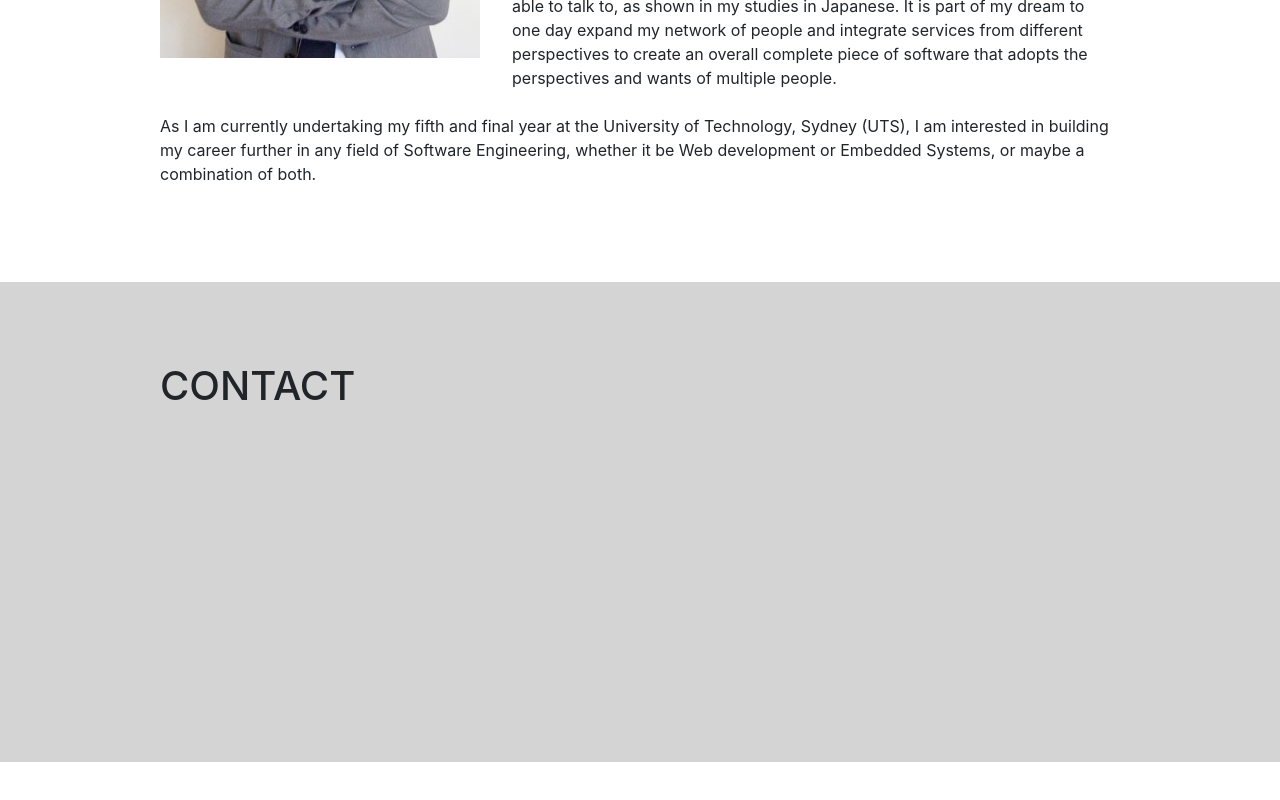
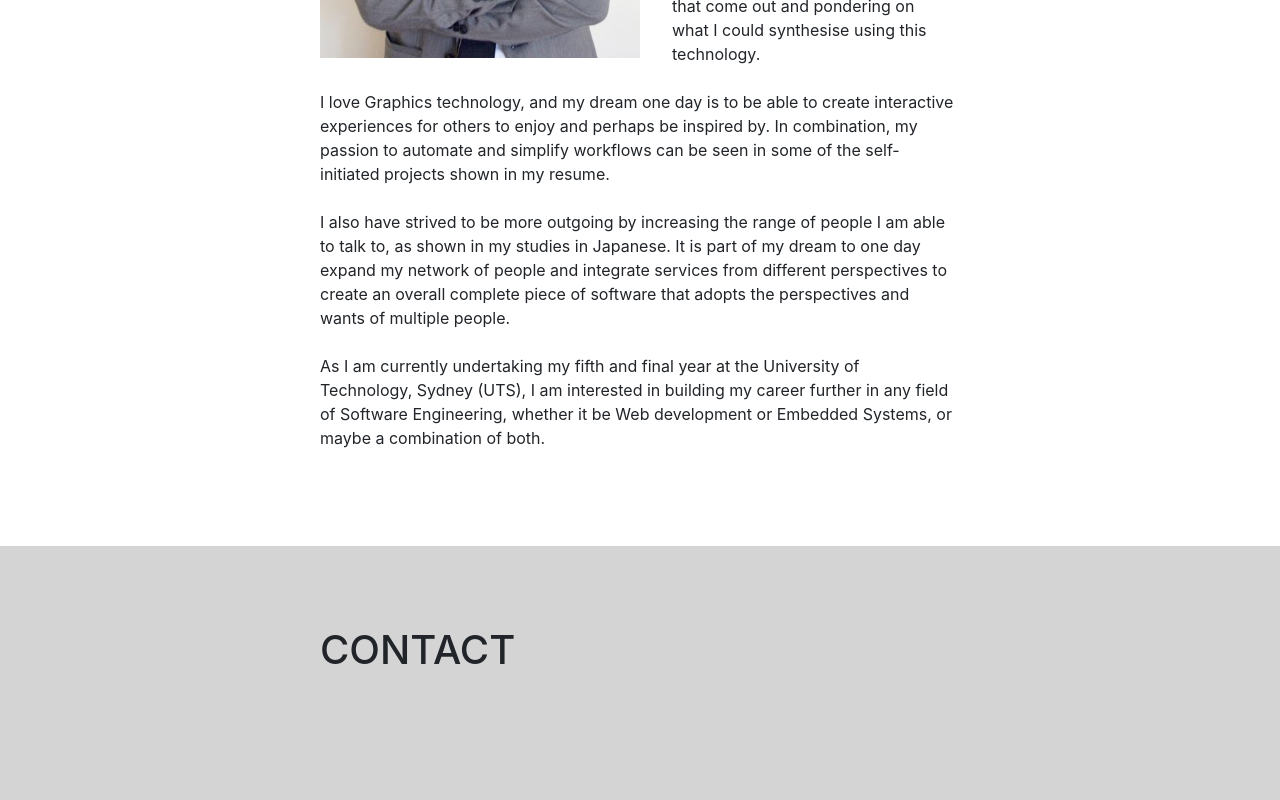
Before and after one commit to Ethanol10/ethan-portfolio, a React (Create React App) app: page / in a window 1280 px wide. Shown: the part 1260-2060 px from the top of the page. Before the commit the page ends 2022 px from the top, so only its background shows below. Built offline with nearby package versions, Linux system fonts and the light colour scheme.

Commit message:
updating spacing

```diff
--- a/src/components/TitleCard.js
+++ b/src/components/TitleCard.js
@@ -1,37 +1,12 @@
-import { makeStyles } from '@mui/styles/';
 import React from 'react';
 import ReactPlayer from 'react-player'
 import Box from '@mui/material/Box';
 import Typography from '@mui/material/Typography'
 import myVideo from '../media/promo.mp4';
-
-const useStyles = makeStyles({
-    //Home page
-    home: {
-        width: '100%',
-        height: '100%',
-        position: 'relative',
-        alignItems: 'center',
-        left: '50%',
-        marginRight: '-50%',
-        transform: 'translate(-50%, 0%)',
-        '& video': {
-        objectFit: 'cover',
-        },
-        zIndex: "-100"
-    },
-    overlay: {
-        position: 'absolute',
-        top: 0,
-        left: 0,
-        width: '100%',
-        height: '100%',
-        backgroundColor: 'rgba(0, 0, 0, 0.5)',
-    },
-});
+import {titleCardStyles} from '../styles/TitleCardStyles.js';
 
 export default function TitleCard(){
-    const classes = useStyles();
+    const classes = titleCardStyles();
     return (
     <div className={classes.home}>
         <ReactPlayer
--- a/src/styles/AboutCardStyle.js
+++ b/src/styles/AboutCardStyle.js
@@ -6,8 +6,8 @@ export const aboutCardStyles = makeStyles( (theme) =>({
         [theme.breakpoints.up("xs")]:{
             paddingTop: "5rem",
             paddingBottom: "5rem",
-            paddingLeft: "2rem",
-            paddingRight: "2rem",
+            paddingLeft: "5rem",
+            paddingRight: "5rem",
             minHeight: "50rem",
         },
         [theme.breakpoints.up('sm')]: {
@@ -15,6 +15,27 @@ export const aboutCardStyles = makeStyles( (theme) =>({
             paddingBottom: "5rem",
             paddingLeft: "10rem",
             paddingRight: "10rem",
+            minHeight: "50rem",
+        },
+        [theme.breakpoints.up('md')]: {
+            paddingTop: "5rem",
+            paddingBottom: "5rem",
+            paddingLeft: "15rem",
+            paddingRight: "15rem",
+            minHeight: "50rem",
+        },
+        [theme.breakpoints.up('lg')]: {
+            paddingTop: "5rem",
+            paddingBottom: "5rem",
+            paddingLeft: "20rem",
+            paddingRight: "20rem",
+            minHeight: "50rem",
+        },
+        [theme.breakpoints.up('xl')]: {
+            paddingTop: "5rem",
+            paddingBottom: "5rem",
+            paddingLeft: "30rem",
+            paddingRight: "30rem",
             minHeight: "50rem",
         },
 
--- a/src/styles/FooterStyle.js
+++ b/src/styles/FooterStyle.js
@@ -8,8 +8,8 @@ export const footerStyles = makeStyles( (theme) =>({
         [theme.breakpoints.up("xs")]:{
             paddingTop: "5rem",
             paddingBottom: "5rem",
-            paddingLeft: "2rem",
-            paddingRight: "2rem",
+            paddingLeft: "5rem",
+            paddingRight: "5rem",
         },
         [theme.breakpoints.up('sm')]: {
             paddingTop: "5rem",
@@ -17,6 +17,24 @@ export const footerStyles = makeStyles( (theme) =>({
             paddingLeft: "10rem",
             paddingRight: "10rem",
         },
+        [theme.breakpoints.up('md')]: {
+            paddingTop: "5rem",
+            paddingBottom: "5rem",
+            paddingLeft: "15rem",
+            paddingRight: "15rem",
+        },
+        [theme.breakpoints.up('lg')]: {
+            paddingTop: "5rem",
+            paddingBottom: "5rem",
+            paddingLeft: "20rem",
+            paddingRight: "20rem",
+        },
+        [theme.breakpoints.up('xl')]: {
+            paddingTop: "5rem",
+            paddingBottom: "5rem",
+            paddingLeft: "30rem",
+            paddingRight: "30rem",
+        },
 
         transition: "all 0.5s ease-in-out",
     }
--- /dev/null
+++ b/src/styles/TitleCardStyles.js
@@ -0,0 +1,37 @@
+import { makeStyles } from '@mui/styles/';
+
+export const titleCardStyles = makeStyles( (theme) => ({
+    //Home page
+    home: {
+        width: '100%',
+        height: '100%',
+        position: 'relative',
+        alignItems: 'center',
+        left: '50%',
+        marginRight: '-50%',
+        transform: 'translate(-50%, 0%)',
+        '& video': {
+        objectFit: 'cover',
+        },
+        zIndex: "-100",
+
+        [theme.breakpoints.up("xs")]:{
+        },
+        [theme.breakpoints.up('sm')]: {
+        },
+        [theme.breakpoints.up('md')]: {
+        },
+        [theme.breakpoints.up('lg')]: {
+        },
+        [theme.breakpoints.up('xl')]: {
+        },
+    },
+    overlay: {
+        position: 'absolute',
+        top: 0,
+        left: 0,
+        width: '100%',
+        height: '100%',
+        backgroundColor: 'rgba(0, 0, 0, 0.5)',
+    },
+}));
```
Also changed, not shown: 1 other file (tests, documents, lock files or other folders).
